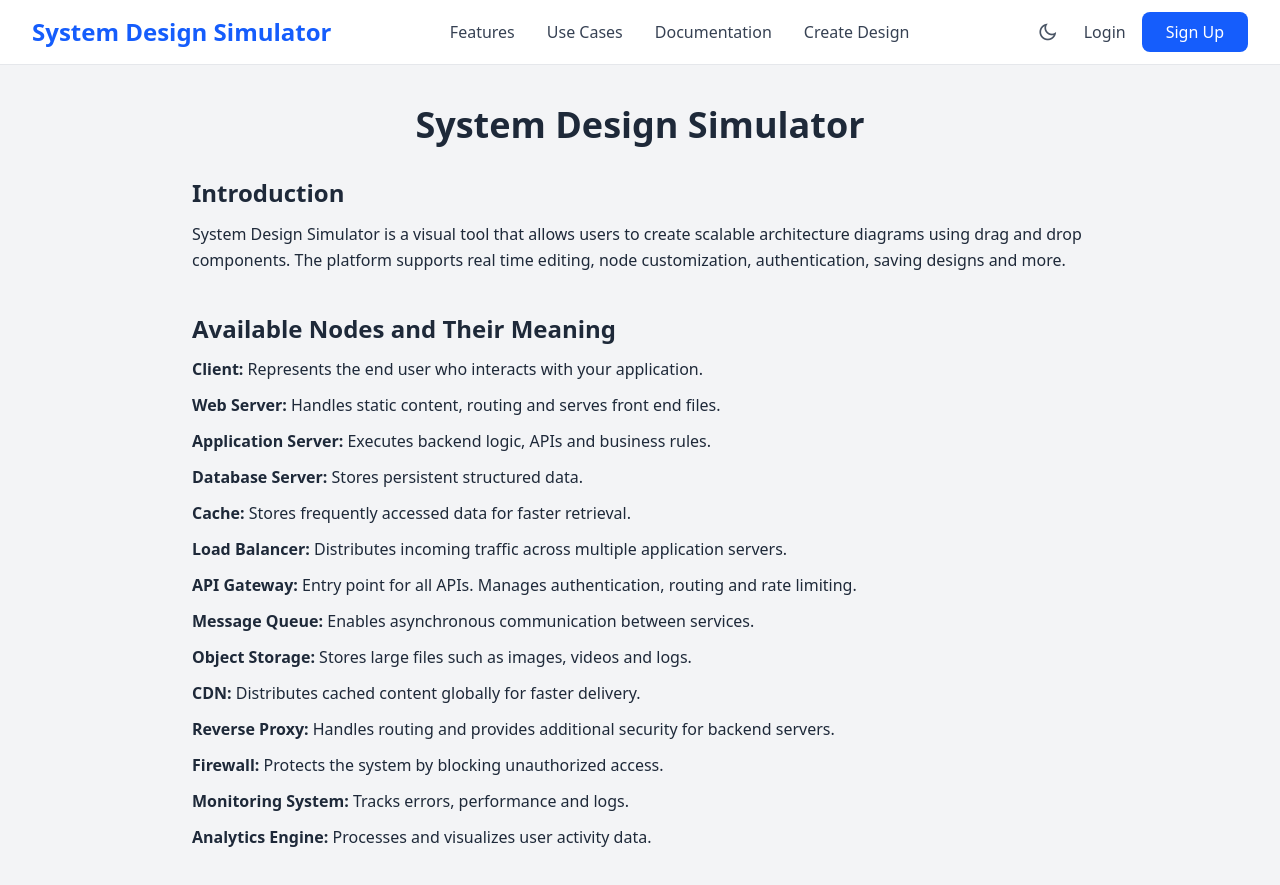
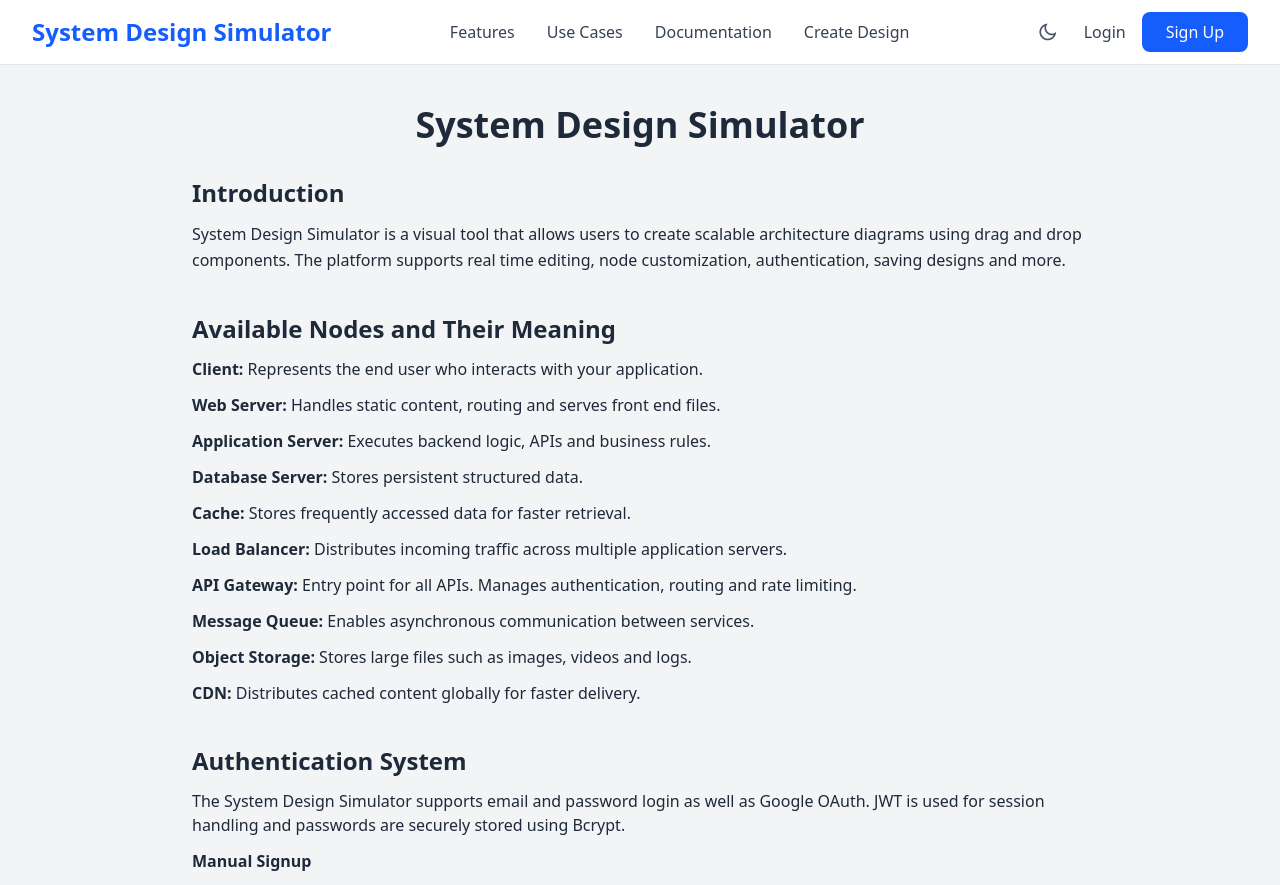
Before and after one commit to Mansi07sharma/System-Design-Simulator, a React (Vite) app: page /documentation in a window 1280 px wide. Shown: the top 885 px of the page. Built offline with nearby package versions, Linux system fonts and the light colour scheme.

Commit message:
Remove redundant documentation sections
Removed multiple paragraphs describing Reverse Proxy, Firewall, Monitoring System, and Analytics Engine.

```diff
--- a/src/Components/Documentation.jsx
+++ b/src/Components/Documentation.jsx
@@ -84,25 +84,6 @@ export default function Documentation() {
                         globally for faster delivery.
                     </p>
 
-                    <p className="mb-3">
-                        <strong>Reverse Proxy:</strong> Handles routing and
-                        provides additional security for backend servers.
-                    </p>
-
-                    <p className="mb-3">
-                        <strong>Firewall:</strong> Protects the system by
-                        blocking unauthorized access.
-                    </p>
-
-                    <p className="mb-3">
-                        <strong>Monitoring System:</strong> Tracks errors,
-                        performance and logs.
-                    </p>
-
-                    <p className="mb-3">
-                        <strong>Analytics Engine:</strong> Processes and
-                        visualizes user activity data.
-                    </p>
                 </section>
 
                 {/* AUTHENTICATION DOCUMENTATION */}
```
